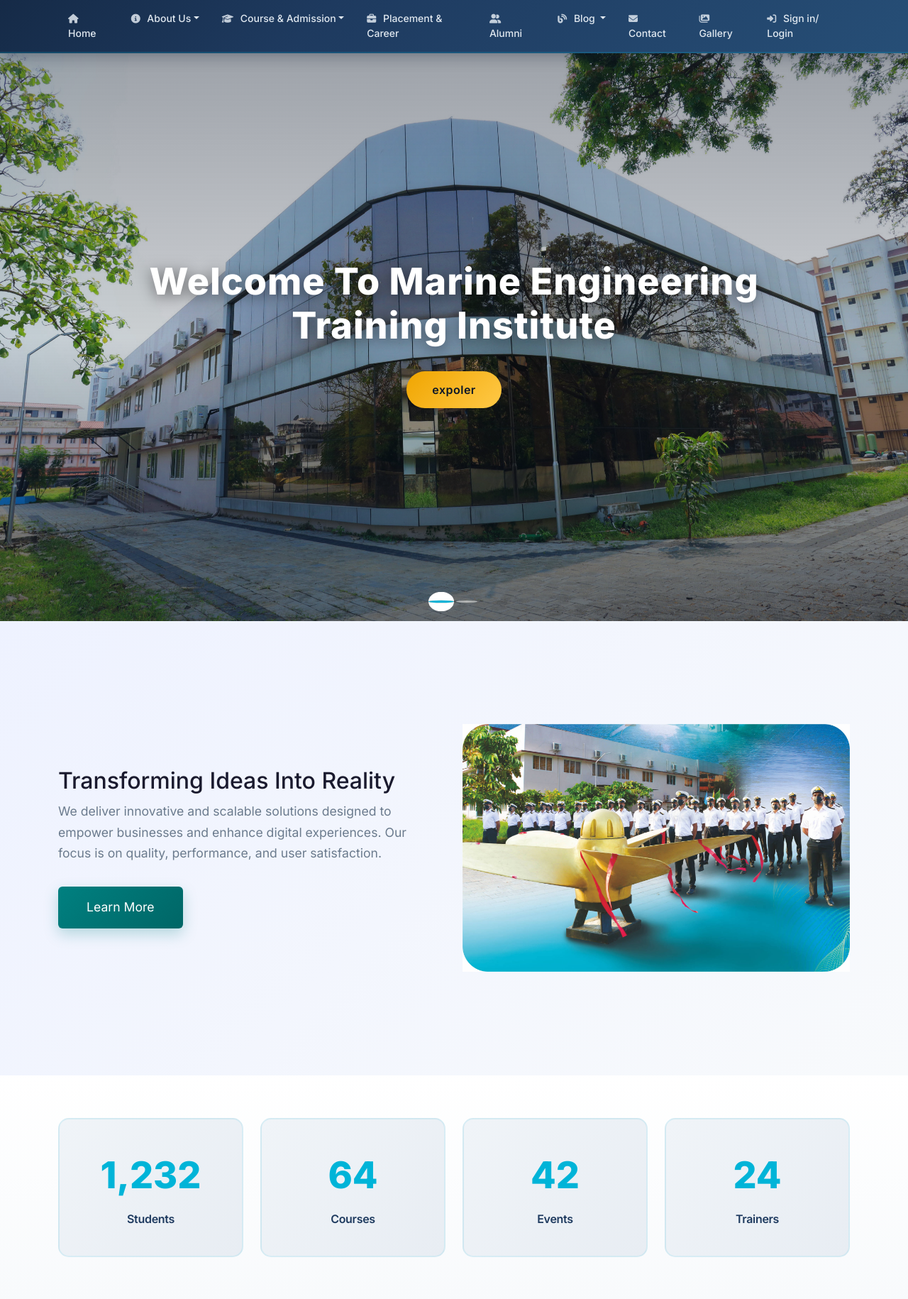
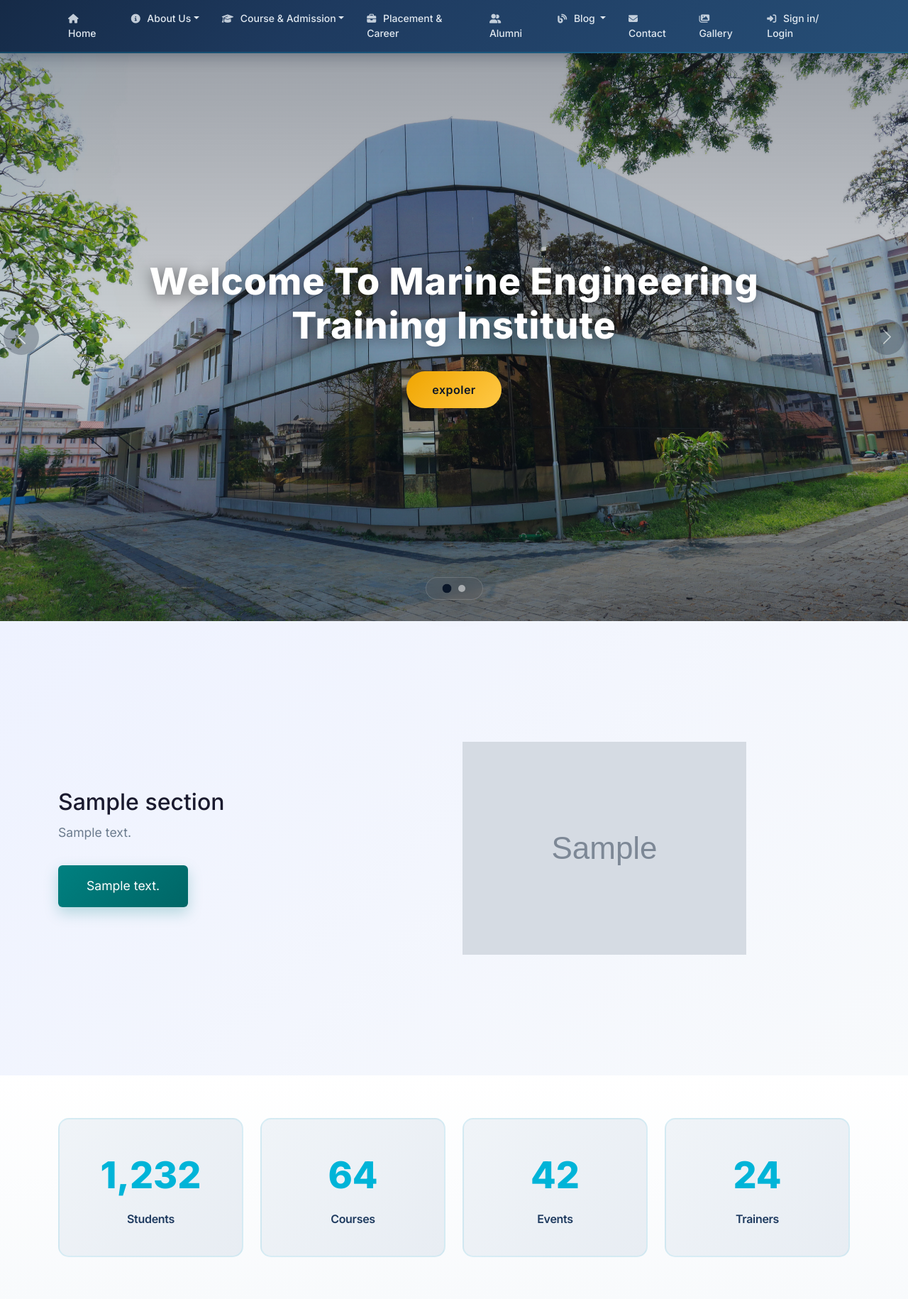
Before and after one commit to kuldeep-19/METI_College, a PHP site: page / in a window 1280 px wide. Shown: the part 123-1953 px from the top of the page at 71% size. Run offline with PHP 8.4, Linux system fonts and the light colour scheme; data comes from the database, SQL or seed files in the repository; tables that the repository leaves empty or names only in its code hold one stand-in row (values such as "Sample post"); grey boxes marked "Sample" are stand-in pictures; some libraries are stand-ins or nearby versions.

```diff
--- a/css/index.css
+++ b/css/index.css
@@ -19,12 +19,10 @@
   left: 0;
   width: 100%;
   height: 100%;
-  background: linear-gradient(
-    180deg,
+  background: linear-gradient(180deg,
       rgba(10, 22, 40, 0.4) 0%,
       rgba(10, 22, 40, 0.2) 50%,
-    rgba(10, 22, 40, 0.6) 100%
-  );
+      rgba(10, 22, 40, 0.6) 100%);
   z-index: 1;
 }
 
@@ -74,13 +72,25 @@
 }
 
 @keyframes kenBurnsHome {
-  0% { transform: scale(1); }
-  100% { transform: scale(1.15); }
+  0% {
+    transform: scale(1);
+  }
+
+  100% {
+    transform: scale(1.15);
+  }
 }
 
 @keyframes fadeUp {
-  0% { opacity: 0; transform: translateY(30px); }
-  100% { opacity: 1; transform: translateY(0); }
+  0% {
+    opacity: 0;
+    transform: translateY(30px);
+  }
+
+  100% {
+    opacity: 1;
+    transform: translateY(0);
+  }
 }
 
 /* Carousel Controls */
@@ -102,23 +112,39 @@
 
 .carousel-control-prev-icon:hover,
 .carousel-control-next-icon:hover {
-  background-color: rgba(0, 180, 216, 0.7);
+  background-color: var(--primary-dark);
 }
 
 /* Carousel Indicators */
+.carousel-indicators {
+  bottom: 30px;
+  background: rgba(92, 87, 87, 0.2);
+  padding: 10px 20px;
+  border-radius: 50px;
+  backdrop-filter: blur(8px);
+  width: fit-content;
+  margin: 0 auto;
+  border: 1px solid rgba(255, 255, 255, 0.15);
+  box-shadow: 0 8px 32px rgba(0, 0, 0, 0.15);
+  gap: 3px;
+}
+
 .carousel-indicators button {
-  width: 12px;
-  height: 12px;
-  border-radius: 50%;
-  background-color: rgba(255, 255, 255, 0.5);
-  border: 2px solid transparent;
-  transition: all 0.3s ease;
+  width: 10px !important;
+  height: 10px !important;
+  border-radius: 50% !important;
+  background-color: rgb(255, 255, 255) !important;
+  border: none !important;
+  margin: 0 4px !important;
+  transition: all 0.4s cubic-bezier(0.4, 0, 0.2, 1) !important;
+  opacity: 0.6;
 }
 
 .carousel-indicators button.active {
-  background-color: #00b4d8;
-  border-color: #ffffff;
-  transform: scale(1.2);
+  background-color:var(--primary-dark) !important;
+  opacity: 1;
+  transform: scale(1.3);
+
 }
 
 .carousel-item img {
@@ -129,17 +155,39 @@
 
 /* Responsive Hero */
 @media (max-width: 991px) {
-  .carousel-item img { height: 70vh; }
-  .hero-content h1 { font-size: 32px; }
-  .hero-content p { font-size: 16px; }
-  .hero-content { bottom: 30%; }
+  .carousel-item img {
+    height: 70vh;
+  }
+
+  .hero-content h1 {
+    font-size: 32px;
+  }
+
+  .hero-content p {
+    font-size: 16px;
+  }
+
+  .hero-content {
+    bottom: 30%;
+  }
 }
 
 @media (max-width: 576px) {
-  .carousel-item img { height: 50vh; }
-  .hero-content h1 { font-size: 22px; }
-  .hero-content p { font-size: 14px; }
-  .hero-content { bottom: 25%; }
+  .carousel-item img {
+    height: 50vh;
+  }
+
+  .hero-content h1 {
+    font-size: 22px;
+  }
+
+  .hero-content p {
+    font-size: 14px;
+  }
+
+  .hero-content {
+    bottom: 25%;
+  }
 }
 
 /* ================================================
@@ -162,11 +210,14 @@
   line-height: 1.7;
   max-width: 500px;
 }
+
 /* Animation */
 .content-text {
   animation: fadeLeft 1s ease forwards;
-    font-size: 1.2em; /* 20% larger base */
+  font-size: 1.2em;
+  /* 20% larger base */
 }
+
 .content-image {
   animation: fadeRight 1s ease forwards;
 }
@@ -177,13 +228,27 @@
 }
 
 @keyframes fadeLeft {
-    from { opacity: 0; transform: translateX(-40px); }
-    to { opacity: 1; transform: translateX(0); }
+  from {
+    opacity: 0;
+    transform: translateX(-40px);
+  }
+
+  to {
+    opacity: 1;
+    transform: translateX(0);
+  }
 }
 
 @keyframes fadeRight {
-    from { opacity: 0; transform: translateX(40px); }
-    to { opacity: 1; transform: translateX(0); }
+  from {
+    opacity: 0;
+    transform: translateX(40px);
+  }
+
+  to {
+    opacity: 1;
+    transform: translateX(0);
+  }
 }
 
 /* Responsive */
@@ -420,6 +485,7 @@
   }
 
 }
+
 /* ================================================
    ASK US / CONTACT SECTION
    ================================================ */
--- a/include/navbar.php
+++ b/include/navbar.php
@@ -80,9 +80,9 @@
               >
               <ul class="dropdown-menu">
                 <li><a class="dropdown-item" href="course-admission.php#course"><i class="fa-solid fa-book-open"></i> Course</a></li>
-                <li><a class="dropdown-item" href="course-admission.php#apply"><i class="fa-solid fa-pen-to-square"></i> Apply Now</a></li>
-                <li><a class="dropdown-item" href="course-admission.php#fee"><i class="fa-solid fa-credit-card"></i> Fee Payment</a></li>
-                <li><a class="dropdown-item" href="course-admission.php#info"><i class="fa-solid fa-clipboard-list"></i> Admission Info</a></li>
+                <li><a class="dropdown-item" href="course-admission.php#Apply-Now""><i class="fa-solid fa-pen-to-square"></i> Apply Now</a></li>
+                <li><a class="dropdown-item" href="course-admission.php#Fee-Payment"><i class="fa-solid fa-credit-card"></i> Fee Payment</a></li>
+                <li><a class="dropdown-item" href="course-admission.php#Admission-Information"><i class="fa-solid fa-clipboard-list"></i> Admission Info</a></li>
               </ul>
             </li>
             <li class="nav-item">
--- a/index.php
+++ b/index.php
@@ -4,19 +4,14 @@ $result = mysqli_query($conn,"SELECT * FROM banaer_slider WHERE status=1");
 ?>
 <!doctype html>
 <html lang="en">
+
 <head>
   <meta charset="UTF-8" />
   <meta name="viewport" content="width=device-width, initial-scale=1.0" />
   <title>CSL College Website</title>
   <!-- Bootstrap CSS -->
-    <link
-      href="https://cdn.jsdelivr.net/npm/bootstrap@5.3.2/dist/css/bootstrap.min.css"
-      rel="stylesheet"
-    />
-    <link
-      rel="stylesheet"
-      href="https://cdn.jsdelivr.net/npm/swiper/swiper-bundle.min.css"
-    />
+  <link href="https://cdn.jsdelivr.net/npm/bootstrap@5.3.2/dist/css/bootstrap.min.css" rel="stylesheet" />
+  <link rel="stylesheet" href="https://cdn.jsdelivr.net/npm/swiper/swiper-bundle.min.css" />
   <link rel="stylesheet" href="https://cdnjs.cloudflare.com/ajax/libs/font-awesome/6.5.1/css/all.min.css" />
   <link rel="stylesheet" href="https://cdnjs.cloudflare.com/ajax/libs/aos/2.3.4/aos.css" />
   <link rel="stylesheet" href="./css/global.css" />
@@ -40,7 +35,8 @@ $result = mysqli_query($conn,"SELECT * FROM banaer_slider WHERE status=1");
         <?php
       $i = 0;
       while($row = mysqli_fetch_assoc($result)) { ?>
-        <button type="button" data-bs-target="#heroCarousel" data-bs-slide-to="<?php echo $i; ?>" class="<?php if($i==0) echo 'active'; ?>"></button>
+        <button type="button" data-bs-target="#heroCarousel" data-bs-slide-to="<?php echo $i; ?>"
+          class="<?php if($i==0) echo 'active'; ?>"></button>
         <?php $i++; } ?>
       </div>
 
@@ -57,8 +53,12 @@ $result = mysqli_query($conn,"SELECT * FROM banaer_slider WHERE status=1");
           <img src="Assets/image/<?php echo $row['image']; ?>" class="d-block w-100">
 
           <div class="carousel-caption hero-content">
-              <h1 data-aos="fade-down" data-aos-duration="1200"><?php echo $row['title']; ?></h1>
-              <p data-aos="fade-up" data-aos-duration="1200" data-aos-delay="200"><?php echo $row['subtitle']; ?></p>
+            <h1 data-aos="fade-down" data-aos-duration="1200">
+              <?php echo $row['title']; ?>
+            </h1>
+            <p data-aos="fade-up" data-aos-duration="1200" data-aos-delay="200">
+              <?php echo $row['subtitle']; ?>
+            </p>
             <?php if($row['button_text'] != "") { ?>
             <div data-aos="zoom-in" data-aos-delay="400">
               <a href="<?php echo $row['button_link']; ?>" class="btn btn-warning btn-lg mt-3">
@@ -70,9 +70,27 @@ $result = mysqli_query($conn,"SELECT * FROM banaer_slider WHERE status=1");
         </div>
         <?php $i++; } ?>
       </div>
+
+      <!-- Controls -->
+      <button class="carousel-control-prev" type="button" data-bs-target="#heroCarousel" data-bs-slide="prev">
+        <span class="carousel-control-prev-icon" aria-hidden="true"></span>
+        <span class="visually-hidden">Previous</span>
+      </button>
+      <button class="carousel-control-next" type="button" data-bs-target="#heroCarousel" data-bs-slide="next">
+        <span class="carousel-control-next-icon" aria-hidden="true"></span>
+        <span class="visually-hidden">Next</span>
+      </button>
     </div>
   </section>
 
+
+  <!-- content section  -->
+
+  <?php
+$content = mysqli_fetch_assoc(
+  mysqli_query($conn,"SELECT * FROM content_section LIMIT 1")
+);
+?>
 
       <section style="background: linear-gradient(135deg,#eef2ff,#f8fafc);" class="content-section py-5">
         <div class="container">
@@ -81,23 +99,23 @@ $result = mysqli_query($conn,"SELECT * FROM banaer_slider WHERE status=1");
             <!-- LEFT CONTENT -->
             <div class="col-lg-6 content-text">
               <h2 class="content-title">
-                    Transforming Ideas Into Reality
+                <?= $content['title']; ?>
               </h2>
 
               <p class="content-desc">
-                    We deliver innovative and scalable solutions designed to
-                    empower businesses and enhance digital experiences.
-                    Our focus is on quality, performance, and user satisfaction.
+                <?= $content['description']; ?>
               </p>
 
-                <a href="#" class="btn btn-teal mt-3">
-                    Learn More
+              <a href="<?= $content['button_link']; ?>" class="btn btn-teal mt-3">
+                <?= $content['button_text']; ?>
               </a>
             </div>
 
             <!-- RIGHT IMAGE -->
             <div class="col-lg-6 order-1 order-lg-2" data-aos="fade-up" data-aos-delay="100">
-                <img class="img-fluid" src="./Assets/students-2000x1279.jpg" alt="Content Image">
+              <img class="img-fluid"
+                  src="Assets/upload/<?= $content['image']; ?>"
+                  alt="Content Image">
             </div>
 
           </div>
@@ -112,28 +130,32 @@ $result = mysqli_query($conn,"SELECT * FROM banaer_slider WHERE status=1");
 
         <div class="col-lg-3 col-md-6 col-sm-6" data-aos="zoom-in" data-aos-delay="0">
           <div class="stats-item text-center h-100">
-              <span class="purecounter" data-purecounter-start="0" data-purecounter-end="1232" data-purecounter-duration="2">0</span>
+            <span class="purecounter" data-purecounter-start="0" data-purecounter-end="1232"
+              data-purecounter-duration="2">0</span>
             <p>Students</p>
           </div>
         </div><!-- End Stats Item -->
 
         <div class="col-lg-3 col-md-6 col-sm-6" data-aos="zoom-in" data-aos-delay="100">
           <div class="stats-item text-center h-100">
-              <span class="purecounter" data-purecounter-start="0" data-purecounter-end="64" data-purecounter-duration="2">0</span>
+            <span class="purecounter" data-purecounter-start="0" data-purecounter-end="64"
+              data-purecounter-duration="2">0</span>
             <p>Courses</p>
           </div>
         </div><!-- End Stats Item -->
 
         <div class="col-lg-3 col-md-6 col-sm-6" data-aos="zoom-in" data-aos-delay="200">
           <div class="stats-item text-center h-100">
-              <span class="purecounter" data-purecounter-start="0" data-purecounter-end="42" data-purecounter-duration="2">0</span>
+            <span class="purecounter" data-purecounter-start="0" data-purecounter-end="42"
+              data-purecounter-duration="2">0</span>
             <p>Events</p>
           </div>
         </div><!-- End Stats Item -->
 
         <div class="col-lg-3 col-md-6 col-sm-6" data-aos="zoom-in" data-aos-delay="300">
           <div class="stats-item text-center h-100">
-              <span class="purecounter" data-purecounter-start="0" data-purecounter-end="24" data-purecounter-duration="2">0</span>
+            <span class="purecounter" data-purecounter-start="0" data-purecounter-end="24"
+              data-purecounter-duration="2">0</span>
             <p>Trainers</p>
           </div>
         </div><!-- End Stats Item -->
@@ -186,8 +208,7 @@ $testimonials = [
 ];
 ?>
 
-<section style="background: linear-gradient(135deg,#eef2ff,#f8fafc);"
-         id="testimonials"
+  <section style="background: linear-gradient(135deg,#eef2ff,#f8fafc);" id="testimonials"
     class="testimonials section container">
 
     <h2 class="section-title">Testimonials</h2>
@@ -221,12 +242,14 @@ $testimonials = [
             <div class="testimonial-wrap">
               <div class="testimonial-item">
 
-                            <img src="<?= $t['image']; ?>"
-                                 class="testimonial-img"
-                                 alt="<?= $t['name']; ?>">
+                <img src="<?= $t['image']; ?>" class="testimonial-img" alt="<?= $t['name']; ?>">
 
-                            <h3><?= $t['name']; ?></h3>
-                            <h4><?= $t['role']; ?></h4>
+                <h3>
+                  <?= $t['name']; ?>
+                </h3>
+                <h4>
+                  <?= $t['role']; ?>
+                </h4>
 
                 <!-- Stars -->
                 <div class="stars">
@@ -237,7 +260,9 @@ $testimonials = [
 
                 <p>
                   <i class="fa-solid fa-quote-left quote-icon"></i>
-                                <span><?= $t['message']; ?></span>
+                  <span>
+                    <?= $t['message']; ?>
+                  </span>
                   <i class="fa-solid fa-quote-right quote-icon"></i>
                 </p>
 
@@ -279,11 +304,7 @@ $testimonials = [
           <div class="map-container h-100">
             <iframe
               src="https://www.google.com/maps/embed?pb=!1m18!1m12!1m3!1d3929.418206773479!2d76.29768997468354!3d9.95735327978698!2m3!1f0!2f0!3f0!3m2!1i1024!2i768!4f13.1!3m3!1m2!1s0x3b08733ffafb78af%3A0x4c96f22c7023776a!2sMETI%2C%20VIGYANA%20SAGAR%20-%20HOSTEL%2C%20COCHIN%20SHIPYARD%20LIMITED%20MARINE%20ENGINEERING%20TRAINING%20INSTITUTE!5e0!3m2!1sen!2sin!4v1700000000000!5m2!1sen!2sin"
-            width="100%"
-            height="100%"
-            style="border:0; min-height: 400px;"
-            allowfullscreen=""
-            loading="lazy"
+              width="100%" height="100%" style="border:0; min-height: 400px;" allowfullscreen="" loading="lazy"
               referrerpolicy="no-referrer-when-downgrade">
             </iframe>
           </div>
@@ -305,7 +326,7 @@ $testimonials = [
   <script src="https://cdnjs.cloudflare.com/ajax/libs/purecounter/1.5.0/purecounter_vanilla.min.js"></script>
   <script>
     // Wait for DOM to be fully loaded
-        document.addEventListener('DOMContentLoaded', function() {
+    document.addEventListener('DOMContentLoaded', function () {
       // Initialize AOS
       AOS.init({
         duration: 1000,
@@ -329,7 +350,7 @@ $testimonials = [
         threshold: 0.5
       };
 
-            const observer = new IntersectionObserver(function(entries) {
+      const observer = new IntersectionObserver(function (entries) {
         entries.forEach(entry => {
           if (entry.isIntersecting) {
             const counter = entry.target;
@@ -365,4 +386,5 @@ $testimonials = [
   <script src="./js/common.js"></script>
   <script src="./js/index.js"></script>
 </body>
+
 </html>
--- /dev/null
+++ b/testing.html
@@ -0,0 +1 @@
+Lorem ipsum dolor sit amet consectetur, adipisicing elit. Repudiandae iste rerum dolorem harum aperiam, veritatis amet! Ab ipsa aperiam dolores. Rerum ab odit enim error modi nemo eos. Quod temporibus consequatur libero inventore iusto accusantium rem, modi laudantium at pariatur amet velit illo voluptatem reiciendis placeat assumenda perspiciatis ea eaque.
```
Also changed, not shown: admin.php (+30 -9 lines), admin_content.php (added, +56 -0 lines), Assets/upload/1775476353_Screenshot from 2026-04-03 16-24-30.png (added). Lines whose indentation alone changed are shown as unchanged.
